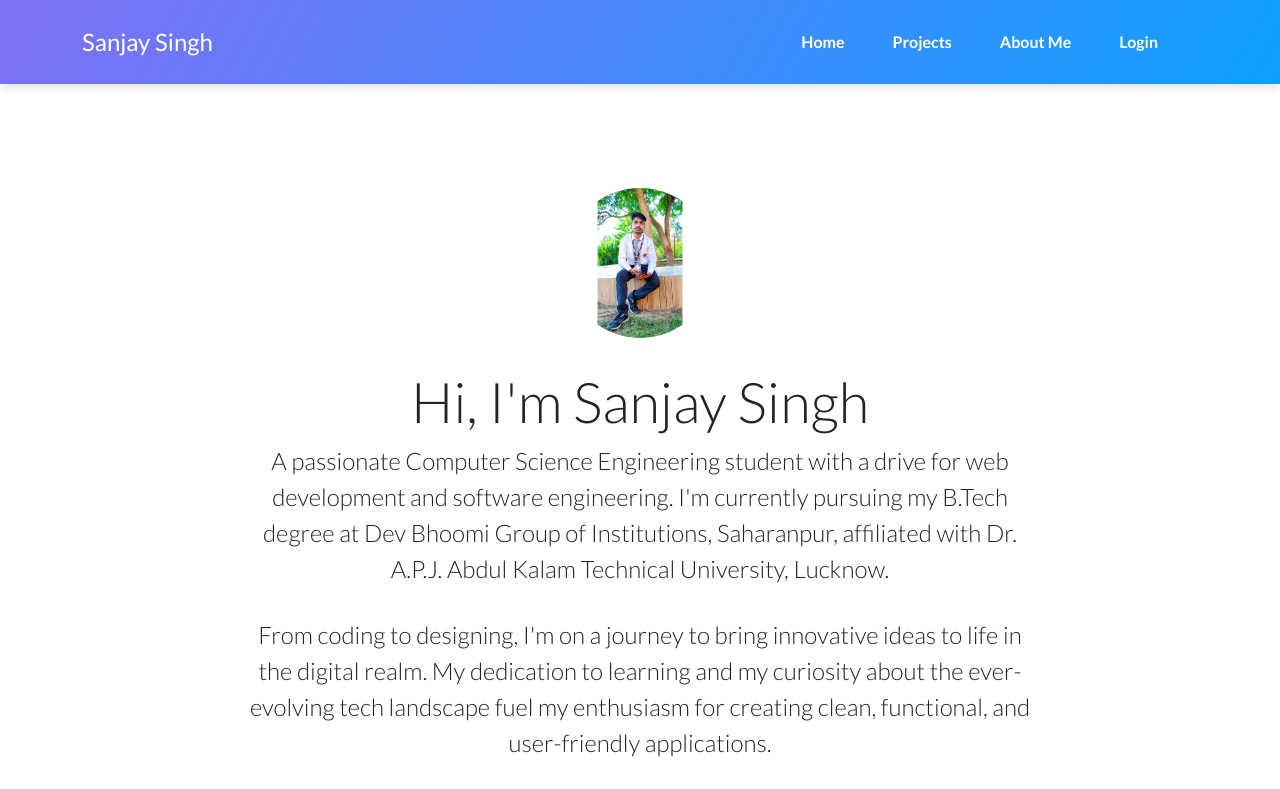
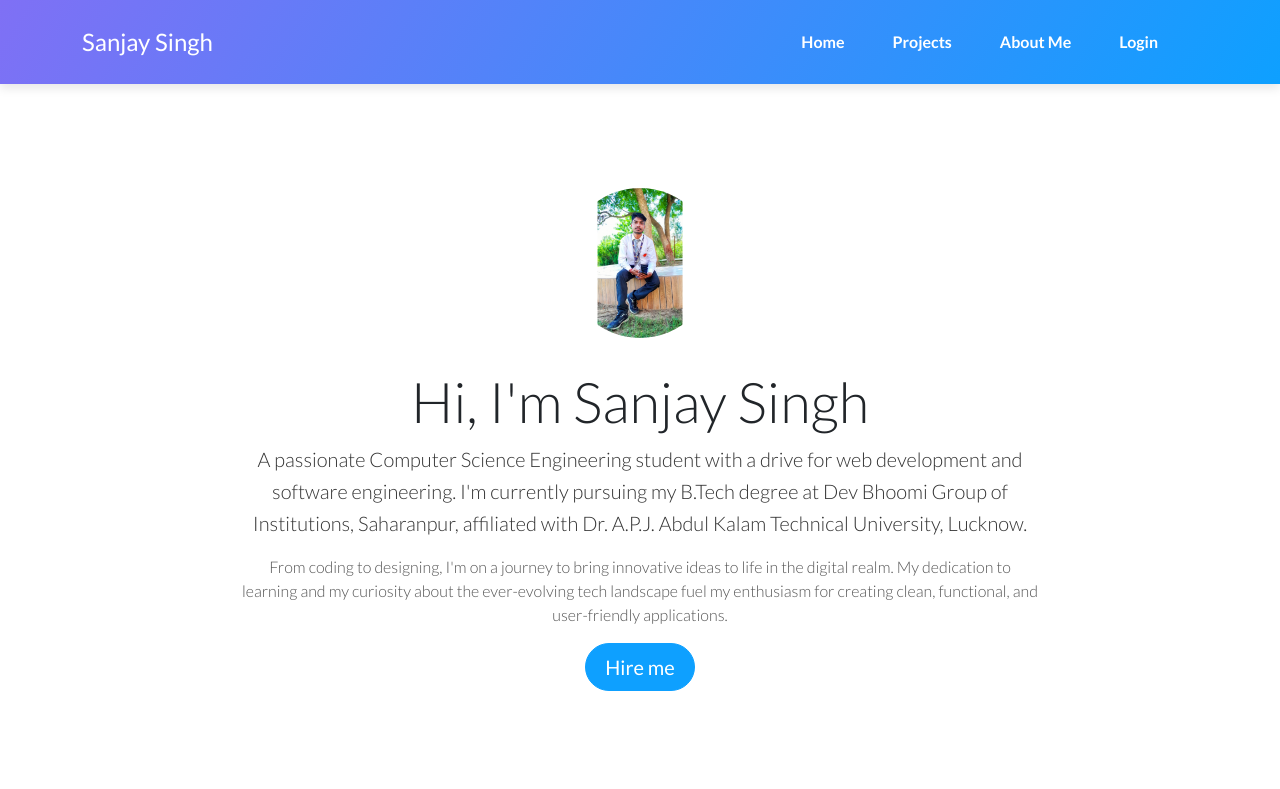
Before and after one commit to urssanjaysingh/Portfolio, a React (Create React App) app: page /about in a window 1280 px wide. Shown: the top 789 px of the page. Built offline with nearby package versions, Linux system fonts and the light colour scheme.

Commit message:
Changing Message Style

```diff
--- a/src/component/AboutMePage.js
+++ b/src/component/AboutMePage.js
@@ -6,6 +6,20 @@ import useTitle from '../hooks/useTitle'
 
 const AboutMePage = () => {
     useTitle('About Me')
+
+    const leadStyles = {
+        fontSize: '1.25rem',
+        lineHeight: '1.6',
+        marginBottom: '1rem',
+        color: '#333', // Adjust the text color for readability
+    };
+
+    const regularTextStyles = {
+        fontSize: '1rem',
+        lineHeight: '1.5',
+        marginBottom: '1rem',
+        color: '#555', // Adjust the text color for readability
+    };
 
     const [typedText, setTypedText] = useState('');
     const fullText = "Hi, I'm Sanjay Singh";
@@ -56,10 +70,10 @@ const AboutMePage = () => {
                         <div className="avatar" style={{ backgroundImage: "url('img/avatars/avatar.jpg')" }}></div>
                         <div className="about-me animated-text">
                             <h1 className="display-4">{typedText}</h1>
-                            <p className="lead">
+                            <p className="lead" style={leadStyles}>
                                 A passionate Computer Science Engineering student with a drive for web development and software engineering. I'm currently pursuing my B.Tech degree at Dev Bhoomi Group of Institutions, Saharanpur, affiliated with Dr. A.P.J. Abdul Kalam Technical University, Lucknow.
                             </p>
-                            <p>
+                            <p style={regularTextStyles}>
                                 From coding to designing, I'm on a journey to bring innovative ideas to life in the digital realm. My dedication to learning and my curiosity about the ever-evolving tech landscape fuel my enthusiasm for creating clean, functional, and user-friendly applications.
                             </p>
                             <Link className="btn btn-primary btn-lg" role="button" to="/hire-me">
```
